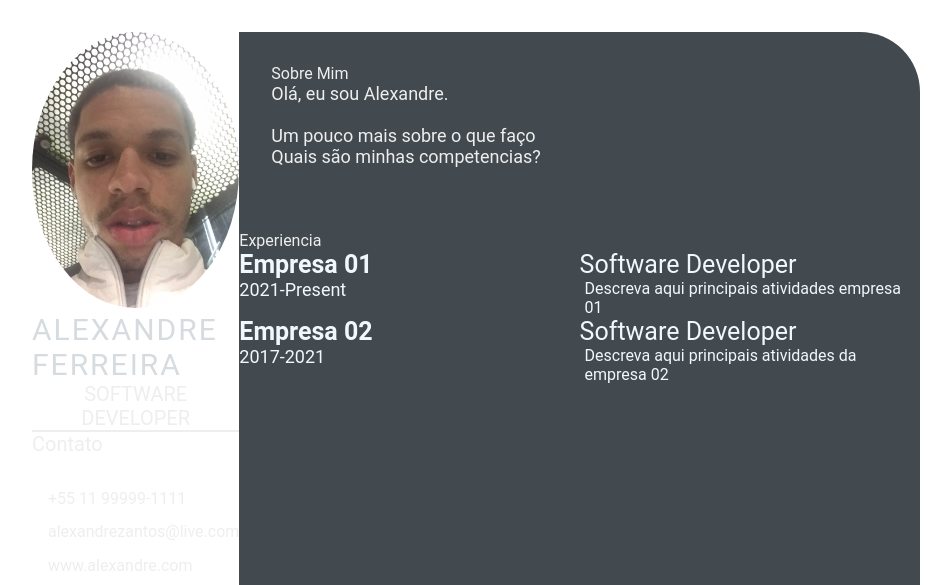
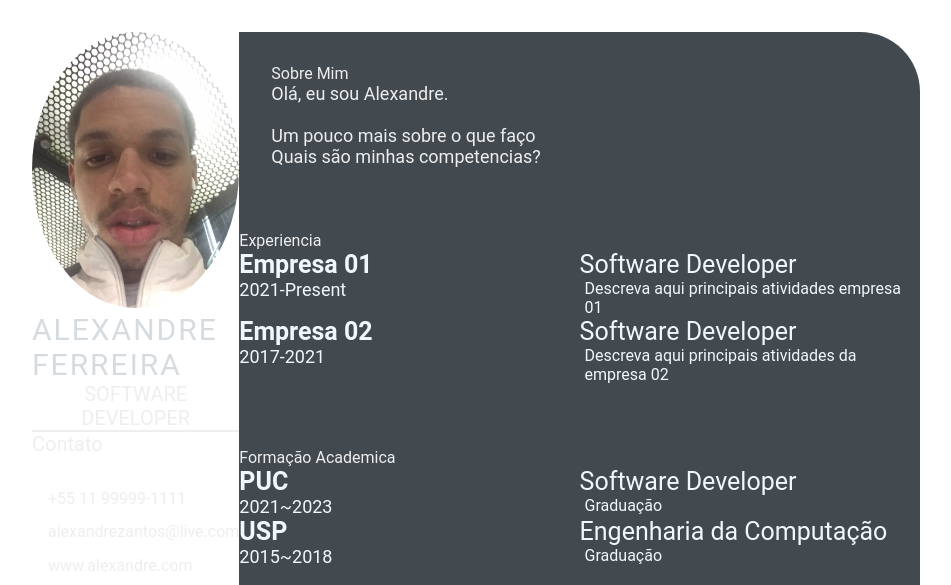
Before and after one commit to amniotic1836/amniotic1836.github.io, a plain HTML site: page index.html in a window 1280 px wide. Shown: the top 585 px of the page, without its empty margins (96-1047 px from the left). Drawn offline with Linux system fonts and the light colour scheme.

Commit message:
feature: add education (#4)

```diff
--- a/index.html
+++ b/index.html
@@ -1,5 +1,6 @@
 <!DOCTYPE html>
 <html lang="en">
+
 <head>
     <meta charset="UTF-8">
     <meta http-equiv="X-UA-Compatible" content="IE=edge">
@@ -8,6 +9,7 @@
 
     <link rel="stylesheet" href="style.css">
 </head>
+
 <body>
     <main class="resume-contents">
         <section classe="left-section">
@@ -29,8 +31,12 @@
                 <div class="skills">
                     <p class="left-title">Skills</p>
                     <ul>
-                        <li><p>HTML, CSS, Git & GitHub</p></li>
-                        <li><p>Linux</p></li>
+                        <li>
+                            <p>HTML, CSS, Git & GitHub</p>
+                        </li>
+                        <li>
+                            <p>Linux</p>
+                        </li>
                     </ul>
                 </div>
             </section>
@@ -71,6 +77,31 @@
                     </div>
                 </div>
             </section>
+            <section class="education gap">
+                <div class="right-title">Formação Academica</div>
+                <div class="education-contents">
+                    <div class="education-left">
+                         <p class="education-school-name">PUC</p>
+                         <p class="educationp-time-period">2021~2023</p>
+                    </div>
+                    <div class="education-rigth">
+                         <p class="education-subject">Software Developer</p>
+                         <p class="education-desc">
+                            Graduação
+                        </p>
+                    </div>
+                    <div class="education-left">
+                        <p class="education-school-name">USP</p>
+                        <p class="educationp-time-period">2015~2018</p>
+                   </div>
+                   <div class="education-rigth">
+                        <p class="education-subject">Engenharia da Computação</p>
+                        <p class="education-desc">
+                           Graduação
+                       </p>
+                   </div>
+                </div>
+            </section>
         </section>
     </main>
 </body>
```
Lines whose indentation alone changed are shown as unchanged.
